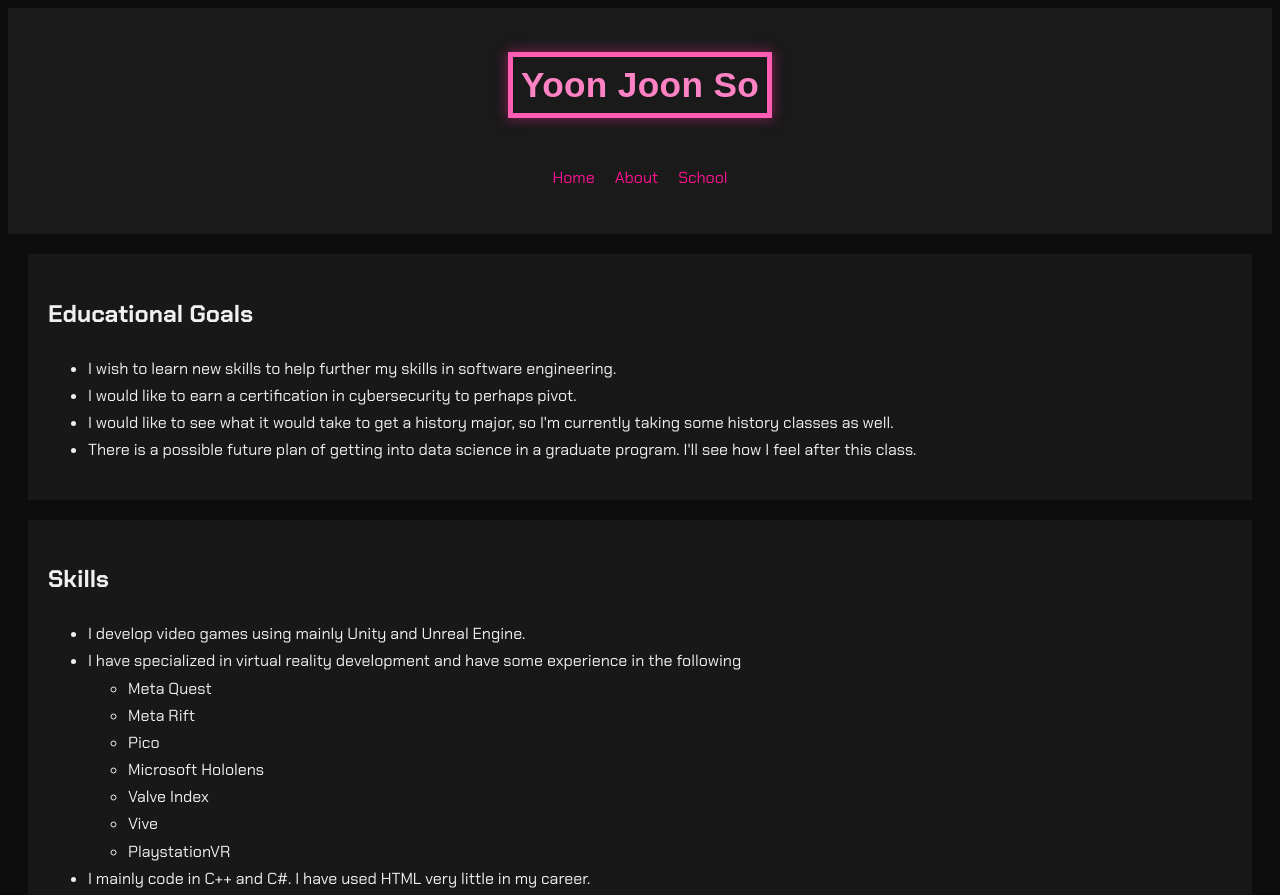
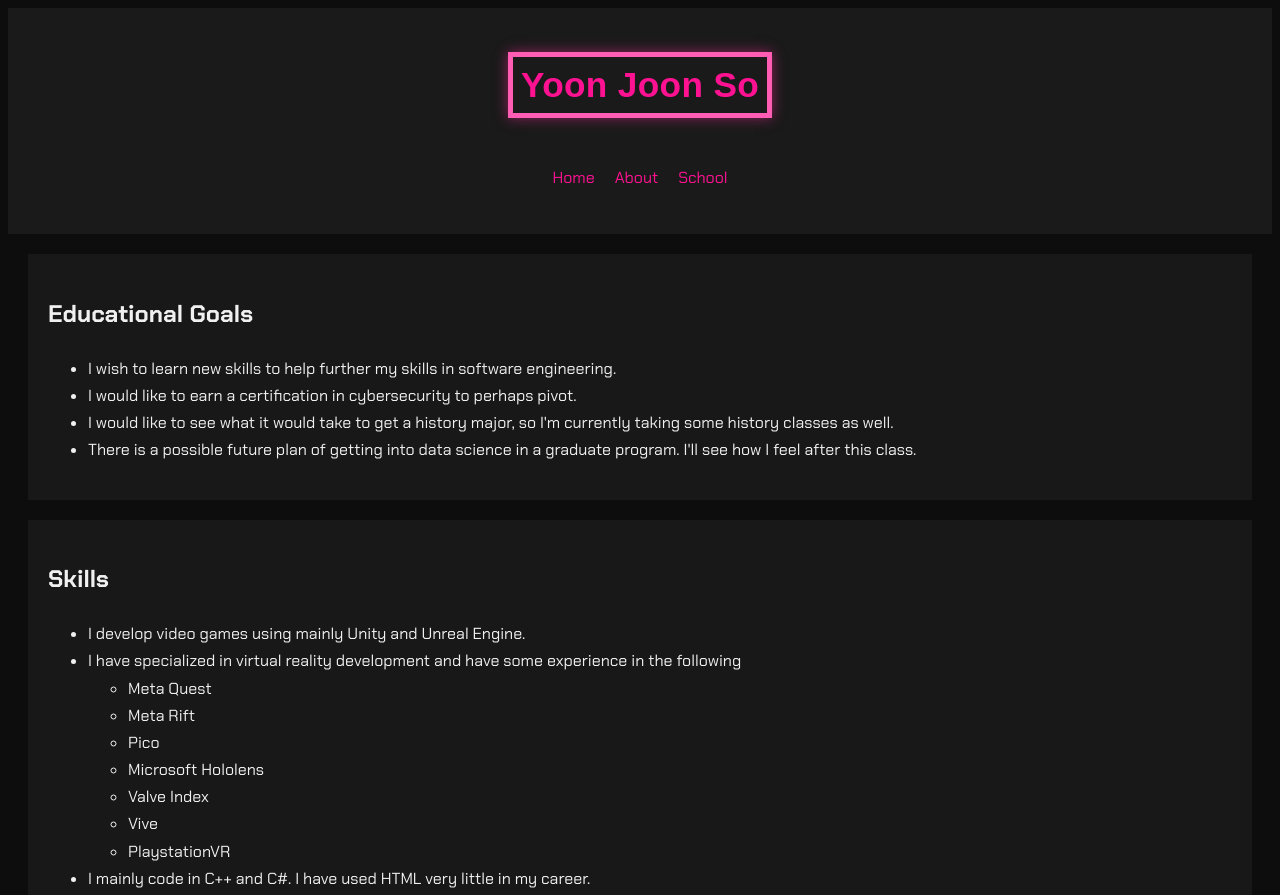
Before and after one commit to yoonjoonso/cis162, a plain HTML site: page about.html in a window 1280 px wide. Shown: the top 895 px of the page. Drawn offline with Linux system fonts and the light colour scheme.

Commit message:
Forgot these files

```diff
--- a/about.html
+++ b/about.html
@@ -8,7 +8,7 @@
 
     <body>
         <header>
-            <h1>Yoon Joon So</h1>
+            <h1><a href="index.html">Yoon Joon So</a></h1>
             <nav>
                 <ul>
                     <li><a href="index.html">Home</a></li>
```
